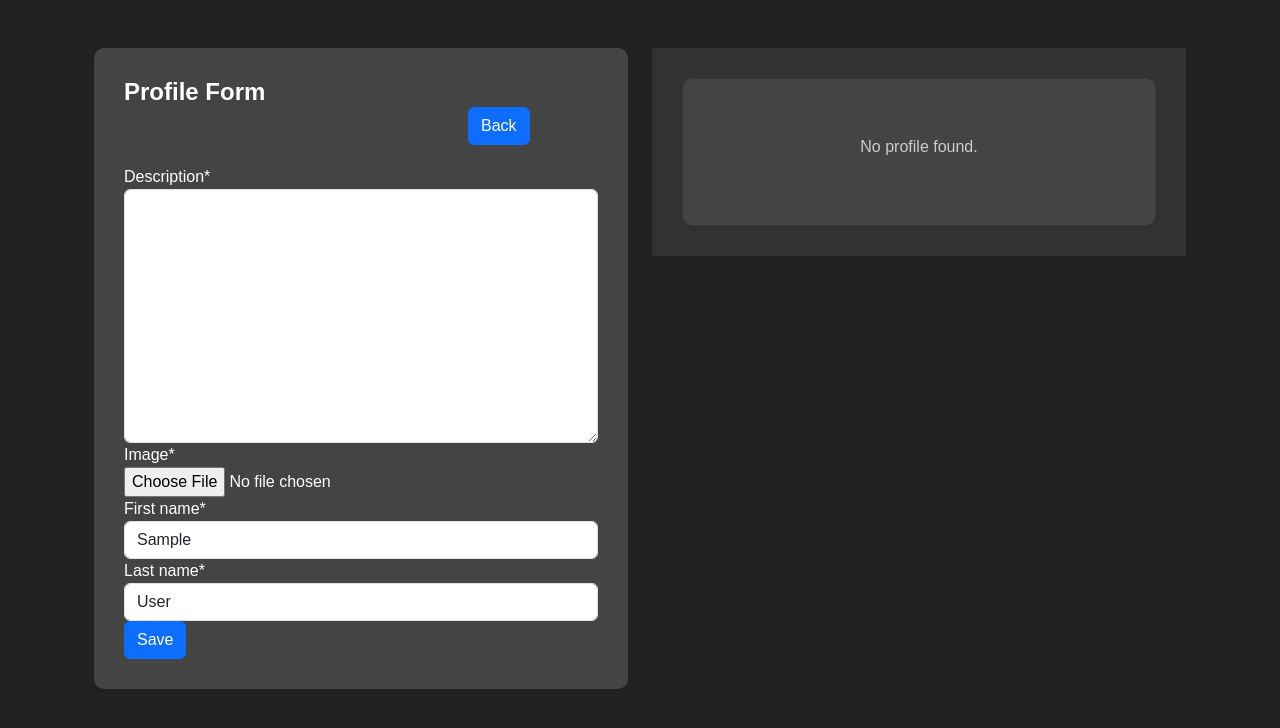
After one commit to Hack-Shark/TangiTalk, a Django app: page /accounts/profile/1/ in a window 1280 px wide. The commit adds this page. Shown: the top 728 px of the page. Run offline with Django 4.2, Linux system fonts and the light colour scheme; the visitor is signed in with stand-in values (Sample User, id 1); some libraries are stand-ins or nearby versions.

Commit message:
Revert "Revert "profile""
This reverts commit acfdce1b0c52812ec42d5ac2fedd9bd627dbf852.

```diff
--- a/accounts/forms.py
+++ b/accounts/forms.py
@@ -7,6 +7,12 @@ from django.contrib.auth.forms import (
     UserCreationForm,
     UsernameField
 )
+
+from django import forms
+from django.contrib.auth.models import User
+from .models import Profile
+
+
 
 
 class LoginForm(AuthenticationForm):
@@ -62,3 +68,33 @@ class RegistrationForm(UserCreationForm):
             self.fields[field].widget.attrs.update({
                 'class': 'form-control'
             })
+
+
+class ProfileForm(forms.ModelForm):
+    first_name = forms.CharField(max_length=30)
+    last_name = forms.CharField(max_length=30)
+    description = forms.CharField(widget=forms.Textarea)
+    image = forms.ImageField()
+
+    class Meta:
+        model = Profile
+        fields = ['description', 'image']
+
+    def __init__(self, *args, **kwargs):
+        user = kwargs.pop('user', None)
+        super(ProfileForm, self).__init__(*args, **kwargs)
+        if user:
+            self.user = user
+            self.fields['first_name'].initial = user.first_name
+            self.fields['last_name'].initial = user.last_name
+
+    def save(self, commit=True):
+        profile = super(ProfileForm, self).save(commit=False)
+        if hasattr(self, 'user'):
+            profile.user = self.user
+            profile.user.first_name = self.cleaned_data['first_name']
+            profile.user.last_name = self.cleaned_data['last_name']
+            profile.user.save()
+        if commit:
+            profile.save()
+        return profile
--- a/accounts/urls.py
+++ b/accounts/urls.py
@@ -6,4 +6,6 @@ urlpatterns = [
     path('login/', views.UserLoginView.as_view(), name="login"),
     path('register/', views.RegistrationView.as_view(), name="register"),
     path('logout/', views.logout_user, name='logout'),
+    path('profile/<int:pk>/', views.profile_view, name='profile_detail'),
+    path('profile/<int:pk>/delete', views.profile_view, name='profile_delete')
 ]
--- a/accounts/views.py
+++ b/accounts/views.py
@@ -5,7 +5,11 @@ from accounts.forms import LoginForm, RegistrationForm
 from django.contrib.auth import logout
 from django.http import JsonResponse
 from django.contrib.auth.models import User
-
+from django.shortcuts import render
+from django.views import View
+from django.views.generic import CreateView, UpdateView, DeleteView, DetailView
+from .models import Profile
+from .forms import ProfileForm
 # Create your views here.
 
 class RegistrationView(CreateView):
@@ -21,3 +25,41 @@ class UserLoginView(LoginView):
 def logout_user(request):
     logout(request)
     return redirect('/accounts/login/')
+
+
+
+def profile_view(request, pk=None):
+    template_name = 'accounts/profile.html'
+    profile = None
+
+    if pk is not None:
+        # Retrieve an existing profile
+        try:
+            profile = Profile.objects.get(pk=pk)
+        except Profile.DoesNotExist:
+            pass
+
+    user = request.user
+    if Profile.objects.filter(user=user).exists():
+        # Profile already exists, update the existing profile
+        profile = Profile.objects.get(user=user)
+
+    if request.method == 'POST':
+        form = ProfileForm(request.POST, request.FILES, instance=profile, user=user)
+        if form.is_valid():
+            form.save()
+            return redirect('index')
+    else:
+        form = ProfileForm(instance=profile, user=user)
+
+    return render(request, template_name, {'form': form, 'profile': profile})
+
+
+def profile_delete(request, pk):
+    profile = Profile.objects.get(pk=pk)
+    print(profile)
+    # print("Deleting profile...",profile)
+    # if request.method == 'POST':
+    #     profile.delete()
+    #     print("hi")
+    #     return('profle' pk)
--- a/chatter/settings.py
+++ b/chatter/settings.py
@@ -43,6 +43,8 @@ INSTALLED_APPS = [
     'accounts',
     'chat',
     'home',
+    "crispy_forms",
+    "crispy_bootstrap4",
 ]
 
 MIDDLEWARE = [
@@ -146,3 +148,7 @@ CHANNEL_LAYERS = {
         },
     },
 }
+
+CRISPY_ALLOWED_TEMPLATE_PACKS = "bootstrap4"
+
+CRISPY_TEMPLATE_PACK = "bootstrap4"
--- /dev/null
+++ b/templates/accounts/profile.html
@@ -0,0 +1,119 @@
+{% extends 'core/base.html' %}
+{% load crispy_forms_tags %}
+{% block styles %}
+  <style>
+    body {
+      background-color: #222;
+      color: #fff;
+    }
+
+    .profile-container {
+      background-color: #333;
+      padding: 30px;
+    }
+
+    .profile-container .profile-card {
+      background-color: #444;
+      box-shadow: 0 2px 4px rgba(0, 0, 0, 0.1);
+      border-radius: 10px;
+      padding: 20px;
+      height: 100%;
+      display: flex;
+      flex-direction: column;
+    }
+
+    .profile-container .card-title {
+      color: #fff;
+      font-weight: bold;
+      font-size: 24px;
+      margin-bottom: 20px;
+    }
+
+    .profile-container p {
+      color: #ccc;
+      margin-bottom: 10px;
+    }
+
+    .profile-form-container {
+      background-color: #444;
+      box-shadow: 0 2px 4px rgba(0, 0, 0, 0.1);
+      border-radius: 10px;
+      padding: 30px;
+      height: 100%;
+      display: flex;
+      flex-direction: column;
+    }
+
+    .profile-form-container .card-title {
+      color: #fff;
+      font-weight: bold;
+      font-size: 24px;
+      margin-bottom: 20px;
+    }
+
+    .no-profile-message {
+      color: #ccc;
+      text-align: center;
+      padding: 20px;
+    }
+
+    .profile-card:hover {
+      box-shadow: 0 4px 8px rgba(255, 255, 255, 0.2);
+      transform: translateY(-2px);
+    }
+
+    .profile-form-container:hover {
+      box-shadow: 0 4px 8px rgba(255, 255, 255, 0.2);
+      transform: translateY(-2px);
+    }
+  </style>
+{% endblock %}
+
+{% block content %}
+<div class="container">
+  <div class="row">
+    <div class="col-md-6">
+      <div class="profile-form-container">
+        <h3 class="card-title" style="justify-content: space-between;">
+            Profile Form
+            <a href="{% url 'index' %}" class="btn btn-primary float-right" style="margin-left: 43vb;">Back</a>
+          </h3>
+        <form method="post" enctype="multipart/form-data">
+          {% csrf_token %}
+          {{ form|crispy }}
+          <button type="submit" class="btn btn-primary">Save</button>
+        </form>
+      </div>
+    </div>
+
+    <div class="col-md-6">
+      <div class="profile-container">
+        {% if profile %}
+          <div class="card profile-card">
+            <div class="card-body">
+              <h3 class="card-title">Profile Detail</h3>
+              <p class="card-text">Username: {{ profile.user.username }}</p>
+              <p class="card-text">Full Name: {{ profile.user.get_full_name }}</p>
+              <p class="card-text">Description: {{ profile.description }}</p>
+              {% if profile.image %}
+                <div class="mb-3">
+                  <strong>Image:</strong>
+                  <br>
+                  <img src="{{ profile.image.url }}" alt="Profile Image" class="img-fluid">
+                </div>
+              {% endif %}
+            </div>
+          </div>
+        {% else %}
+          <div class="card profile-card">
+            <div class="card-body">
+              <p class="no-profile-message">No profile found.</p>
+            </div>
+          </div>
+        {% endif %}
+
+      </div>
+    </div>
+  </div>
+</div>
+{% endblock %}
--- a/templates/core/base.html
+++ b/templates/core/base.html
@@ -7,8 +7,11 @@
     <title>Chat App</title>
     <link href="https://cdn.jsdelivr.net/npm/bootstrap@5.3.0/dist/css/bootstrap.min.css" rel="stylesheet" integrity="sha384-9ndCyUaIbzAi2FUVXJi0CjmCapSmO7SnpJef0486qhLnuZ2cdeRhO02iuK6FUUVM" crossorigin="anonymous">
     <link rel="stylesheet" href="{% static 'css/style.css' %}">
+
   </head>
+  {% block styles %}{% endblock styles%}
   <body>
+
     <div class="container my-5">
       {% block content %}{% endblock content %}
     </div>
```
Also changed, not shown: templates/chat/chat.html (+8 -5 lines), templates/core/user-list.html (+14 -4 lines).
